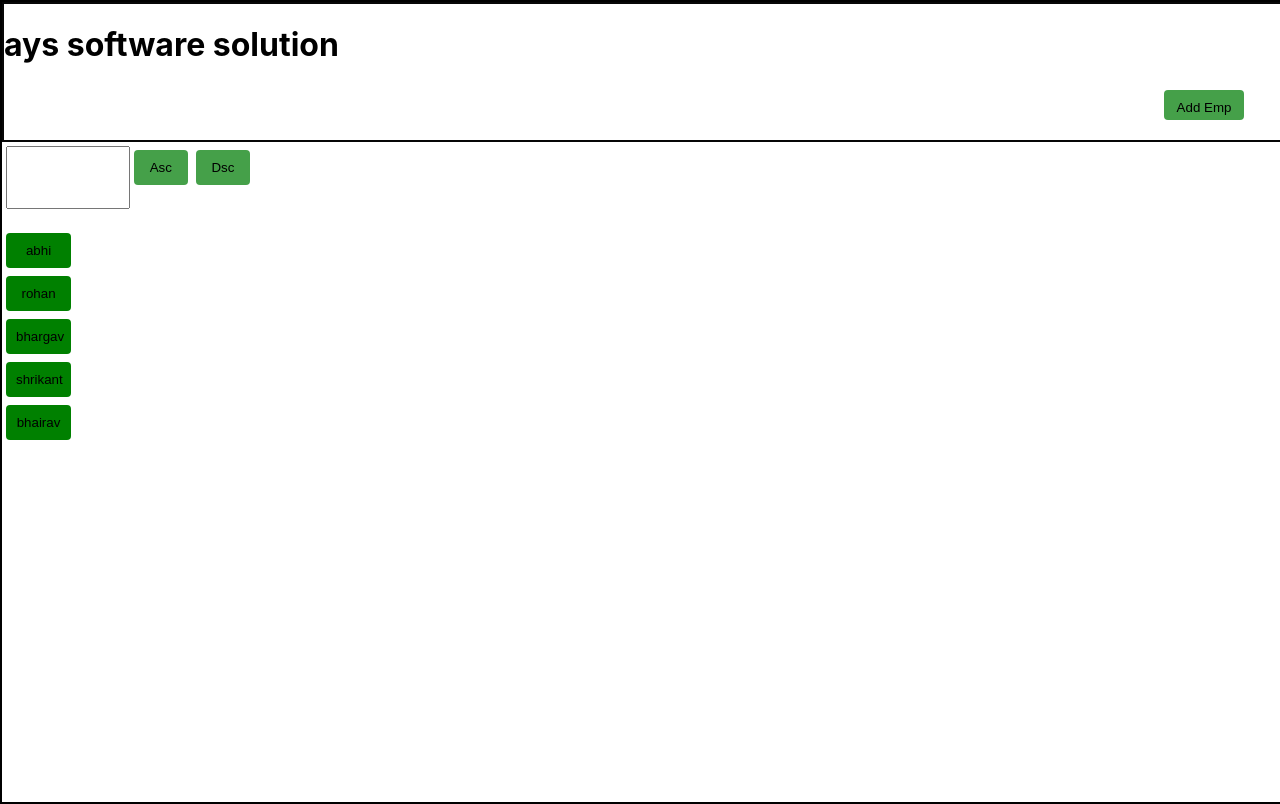
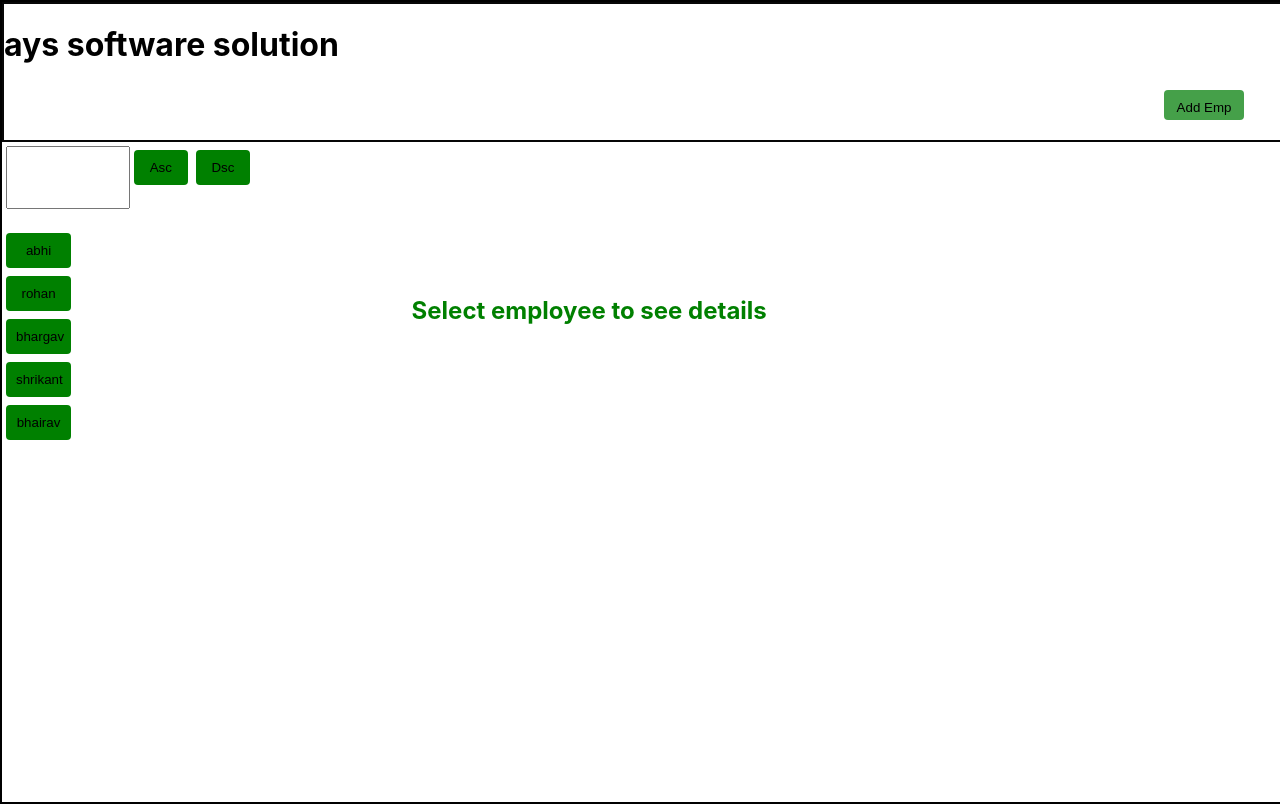
Before and after one commit to Abhishek-shinde-1818/employee-management-system-react, a React (Create React App) app: page / in a window 1280 px wide. Built offline with nearby package versions, Linux system fonts and the light colour scheme.

Commit message:
display details function updated

```diff
--- a/src/components/EmpDetails.jsx
+++ b/src/components/EmpDetails.jsx
@@ -20,6 +20,9 @@ const EmpDetails = (props) => {
   }
   else if(props.selectedCentre==="3") {
     return(<EmpTable selectedEmp={props.selectedEmp} displayCentre={props.displayCentre} delEmp={props.delEmp}/>)
+  }
+  else{
+    return(<h2 style={{color:"green"}}>Select employee to see details</h2>)
   }
 }
   return (
--- a/src/components/EmpForm.jsx
+++ b/src/components/EmpForm.jsx
@@ -10,19 +10,17 @@ temp[e.target.name]= e.target.value
 setNewEmpobj(temp)
 
   }
+
   function onsubmit()
   {
-    // let error="";
-    // if(newEmpobj.name=="")
-    // {
-    //    error="enter name"
-    // }
-    // else if(newEmpobj.salary=="")
-    // {
-    //   error="enter salary"
-    // }
-    props.addemp(newEmpobj)
+
+    if(newEmpobj.name!==undefined && newEmpobj.salary!==undefined && newEmpobj.dept!==undefined)
+    {
+      props.addemp(newEmpobj)
+    }
+
   }
+
   return (
     <div className='empform'>
       <form >
@@ -33,9 +31,9 @@ setNewEmpobj(temp)
             type="text"
             name="name"
             onChange={updateData}
-
             required
           />
+
         </label>
         <br />
         <label>
--- a/src/components/Employee.jsx
+++ b/src/components/Employee.jsx
@@ -17,7 +17,7 @@ const Employee = (props) => {
 
   return (
     <div className='employee'>
-    <Toolbar empArr={props.empArr} inputValue={inputValue} handleInputChange={handleInputChange} onSort={onSort}/>
+    <Toolbar empArr={props.empArr} inputValue={inputValue} handleInputChange={handleInputChange} onSort={onSort} selectedBt={selectedBt}/>
     <Employeelist empArr={props.empArr} selectedEmp={props.selectedEmp}  selectEmployee={props.selectEmployee} inputValue={inputValue} handleInputChange={handleInputChange} selectedBt={selectedBt} displayCentre={props.displayCentre} />
     </div>
   )
@@ -27,8 +27,8 @@ const Toolbar = (props) => {
   return (
     <div className='Toolbar'>
       <input  type="text" value={props.inputValue} onChange={props.handleInputChange} />
-      <button  className='asc' type='button' onClick={()=>props.onSort("asc")} >Asc</button>
-      <button  className='dsc' type='button' onClick={()=>props.onSort("dsc")}>Dsc</button>
+      <button  className='asc' type='button' style={{backgroundColor: props.selectedBt==="asc" ? "red" : "green"}} onClick={()=>props.onSort("asc")} >Asc</button>
+      <button  className='dsc' type='button' style={{backgroundColor: props.selectedBt==="dsc" ? "red" : "green"}} onClick={()=>props.onSort("dsc")}>Dsc</button>
 
     </div>
   )
@@ -52,7 +52,7 @@ const Emp = (props)=>{
 
 const Employeelist = (props) => {
 
-  let clonedArray = props.empArr.map(a => {return {...a}})
+  let clonedArray = [...props.empArr]
   let searchText=props.inputValue
   let selectedBt=props.selectedBt
 
@@ -62,7 +62,7 @@ const Employeelist = (props) => {
   function fun(){
     if(searchText!==undefined)
     {
-      clonedArray = clonedArray.filter(user => user.name.startsWith(searchText));
+      clonedArray = clonedArray.filter(user => user.name.includes(searchText));
     }
     if(selectedBt==="asc"){
       clonedArray.sort((a, b) => (a.name > b.name) ? 1 : -1)
--- a/src/components/employee.css
+++ b/src/components/employee.css
@@ -53,3 +53,6 @@ th, td {
     margin-left: 15%;
     margin-top: 10%;
 }
+h2{
+    margin: 15%;
+}
```
